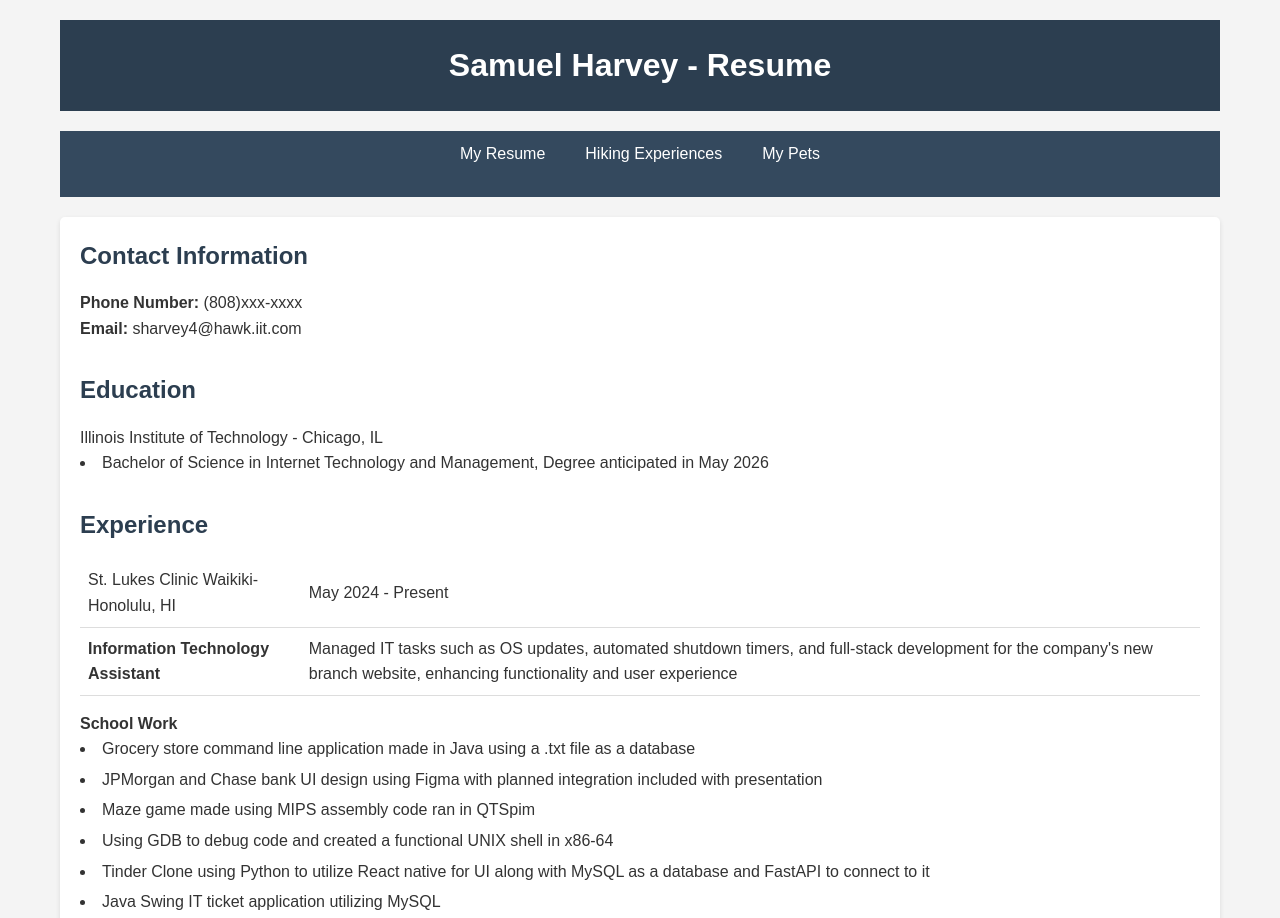
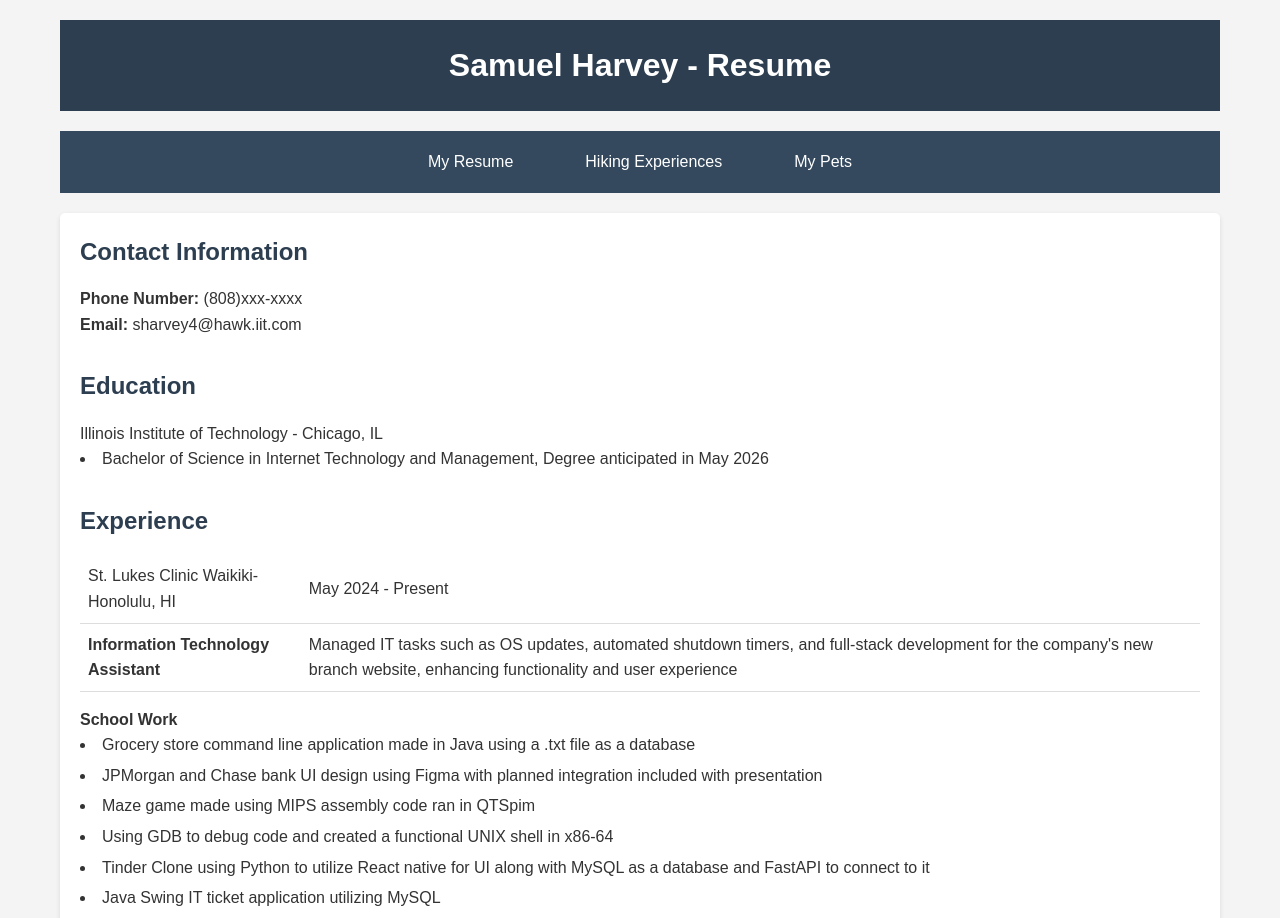
Before and after one commit to sharvey-bit/webdev_project2, a plain HTML site: page index.html in a window 1280 px wide. Shown: the top 918 px of the page. Drawn offline with Linux system fonts and the light colour scheme.

Commit message:
Fixed Navigation
Fixed navigation centering and added a bit more extra

```diff
--- a/css/style.css
+++ b/css/style.css
@@ -33,24 +33,35 @@ header {
   background-color: #34495e;
   padding: 10px;
   margin-bottom: 20px;
+  width: 100%;
 }
 
 #page-nav ul {
   list-style: none;
   display: flex;
   justify-content: center;
-  gap: 20px;
+  align-items: center;
+  gap: 40px;
+  margin: 0;
+  padding: 0;
+}
+
+#page-nav li {
+  margin: 0;
+  padding: 0;
 }
 
 #page-nav a {
   color: white;
   text-decoration: none;
-  padding: 5px 10px;
+  padding: 8px 16px;
+  display: block;
+  transition: background-color 0.3s ease;
+  border-radius: 3px;
 }
 
 #page-nav a:hover {
   background-color: #2c3e50;
-  border-radius: 3px;
 }
 
 /* Main content styles */
```
